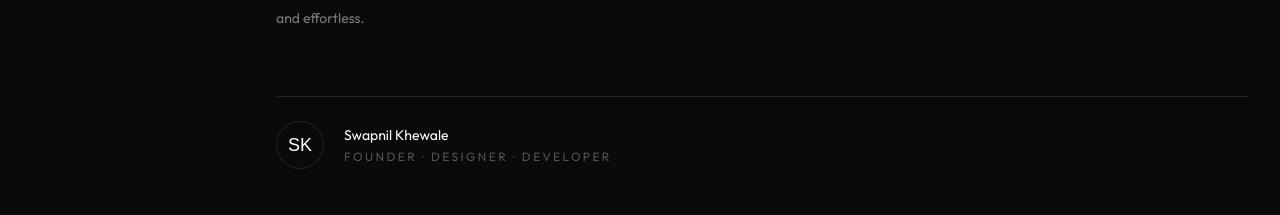
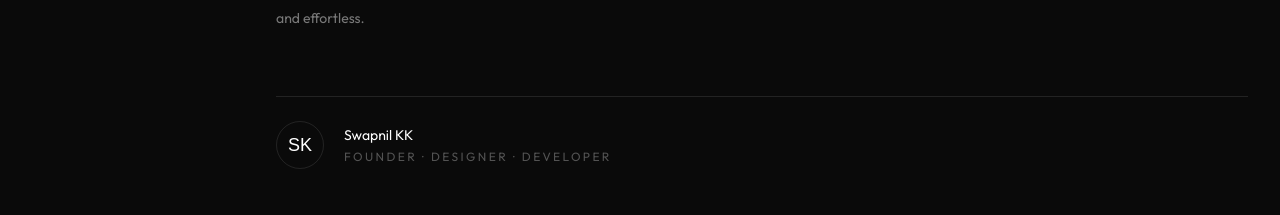
Before and after one commit to swap2097/sk-studio, a Next.js app: page / in a window 1280 px wide. Shown: the part 5865-6080 px from the top of the page. Built offline with nearby package versions, Linux system fonts and the light colour scheme; a web font is replaced by a local one.

Commit message:
Update SK Studio founder name and contact email

```diff
--- a/app/components/About.jsx
+++ b/app/components/About.jsx
@@ -53,7 +53,7 @@ export default function About() {
 
                     <div>
                     <p className="text-sm text-white">
-                        Swapnil Khewale
+                        Swapnil KK
                     </p>
 
                     <p className="mt-1 text-xs uppercase tracking-[0.2em] text-white/30">
--- a/app/components/Contact.jsx
+++ b/app/components/Contact.jsx
@@ -142,7 +142,7 @@ export default function Contact() {
                 <div className="mt-12 space-y-5">
 
                 <a
-                    href="mailto:hello@skstudio.com"
+                    href="mailto:swapy2097@gmail.com"
                     className="
                     group
                     flex
--- a/app/components/Footer.jsx
+++ b/app/components/Footer.jsx
@@ -244,7 +244,7 @@ const footerLinks = [
                 </a>
 
                 <a
-                href="mailto:hello@skstudio.com"
+                href="mailto:swapy2097@gmail.com"
                 className="
                     text-[10px]
                     uppercase
```
